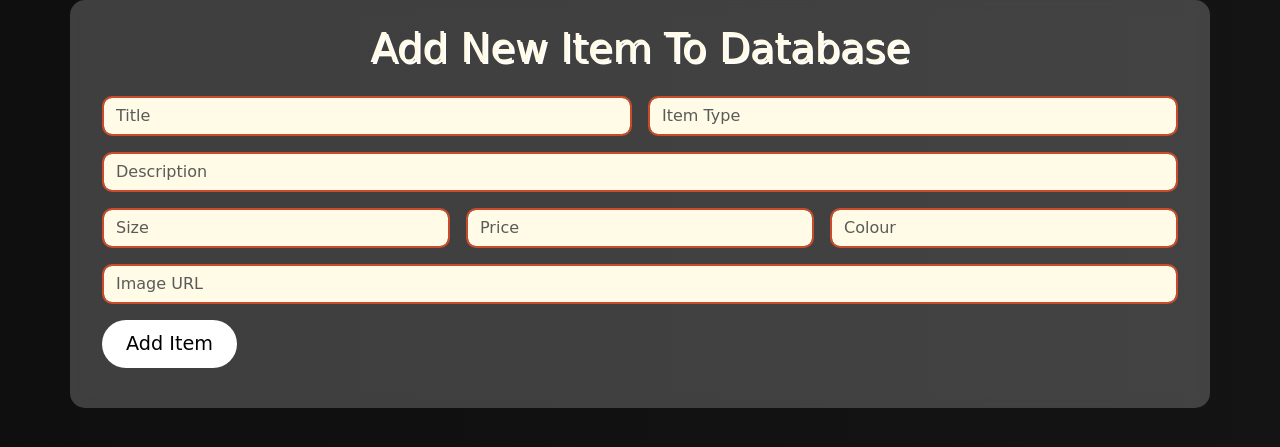
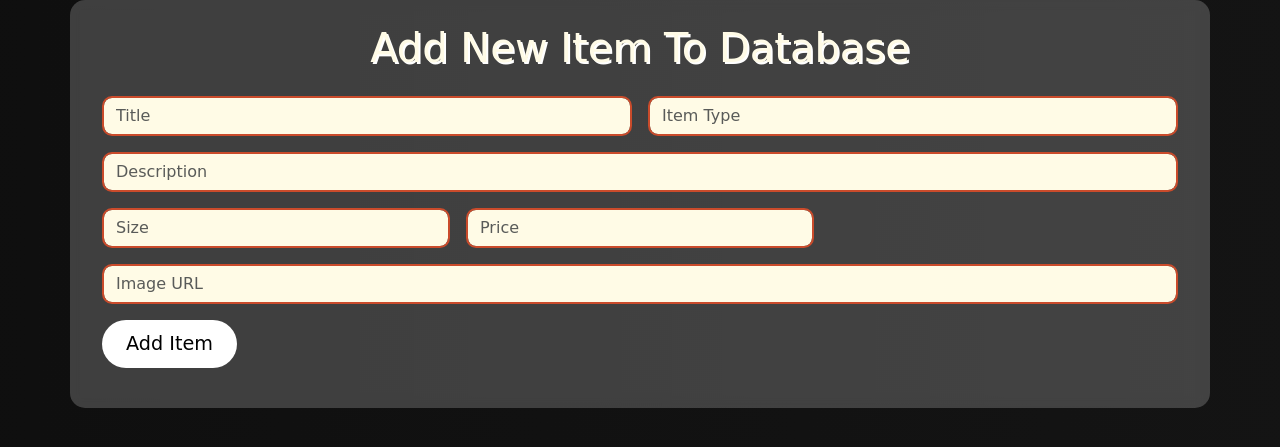
Before and after one commit to the-destroyer1/Major-work, a Flask app: page /add in a window 1280 px wide. Shown: the part 56-503 px from the top of the page. Run offline with Flask 3, Linux system fonts and the light colour scheme.

Commit message:
Update add.html

```diff
--- a/templates/add.html
+++ b/templates/add.html
@@ -55,16 +55,6 @@ content %}
       />
     </div>
 
-    <div class="col-12 col-md-4">
-      <input
-        class="form-control surf-input"
-        type="text"
-        name="colour"
-        placeholder="Colour"
-        required
-      />
-    </div>
-
     <div class="col-12">
       <input
         class="form-control surf-input"
@@ -85,7 +75,6 @@ content %}
 {% endblock %} {% block page_styles %}
 <style>
   /* Retro surf aesthetic */
-
 
   .surf-heading {
     text-align: center;
@@ -124,7 +113,9 @@ content %}
     border-radius: 25px;
     padding: 0.6rem 1.5rem;
     border: none;
-    transition: background 0.3s ease, transform 0.2s ease;
+    transition:
+      background 0.3s ease,
+      transform 0.2s ease;
   }
 
   .surf-btn:hover {
```
